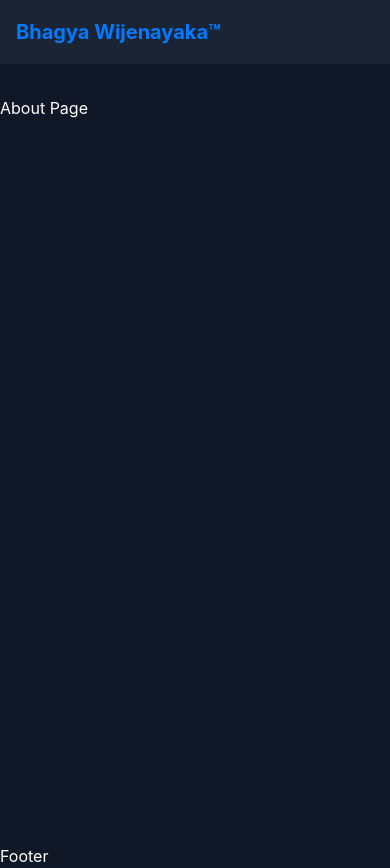
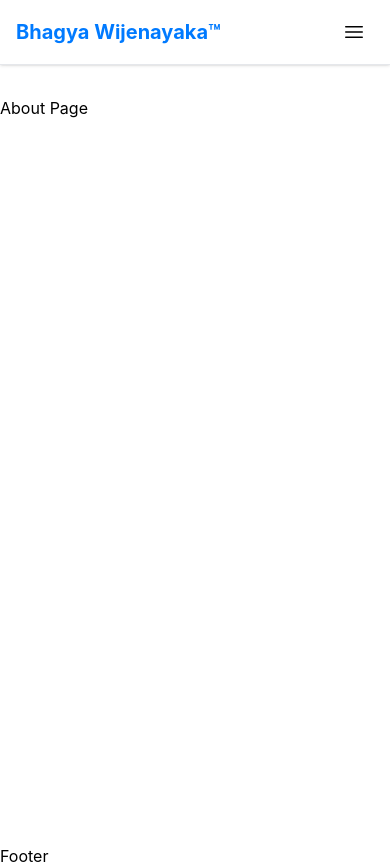
Before and after one commit to BhagyaSubhashini/My-Personal-Portfolio, a Next.js app: page /about in a window 390 px wide. Built offline with nearby package versions, Linux system fonts and the light colour scheme.

Commit message:
Implemented responsive mobile menu & theme context

```diff
--- a/src/app/components/Navbar.tsx
+++ b/src/app/components/Navbar.tsx
@@ -1,12 +1,13 @@
 "use client"
 
-import { MoonIcon, SunIcon } from '@heroicons/react/24/outline';
+import { Bars3Icon, MoonIcon, SunIcon, XMarkIcon } from '@heroicons/react/24/outline';
 import Link from 'next/link';
 import { usePathname } from 'next/navigation';
 import React, { use, useState } from 'react';
+import { useTheme } from '../context/ThemeContext';
 
 const Navbar = () => {
-  const theme = 'dark'; // TODO: get theme from context
+  const {theme, toggleTheme} = useTheme();
   const [isMobileMenuOpen, setIsMobileMenuOpen] = useState<boolean>(false);
   const pathname = usePathname();
   const toggleMobileMenu = () => {
@@ -22,7 +23,7 @@ const Navbar = () => {
   ];
 
   return (
-    <nav className="fixed w-full bg-dark/80 backdrop-blur-sm z-50">
+    <nav className="fixed w-full bg-white/80 dark:bg-dark/80 backdrop-blur-sm z-50 border-b border-gray-200 dark:border-gray-700 shadow-sm transition-colors">
       <div className="container max-w-7xl mx-auto px-4">
 
         {/* Desktop Menu */}
@@ -39,7 +40,7 @@ const Navbar = () => {
                 )
               })
             }
-            <button className='p-2 rounded-lg hover:bg-gray-100 text-primary dark:hover:bg-gray-800 transition-colors cursor-pointer'>
+            <button onClick={toggleTheme} className='p-2 rounded-lg hover:bg-gray-100 dark:text-white hover:text-primary dark:hover:bg-gray-800 transition-colors cursor-pointer'>
               {
                 theme === 'dark' ? (
                   <SunIcon className='w-5 h-5'/>
@@ -50,9 +51,48 @@ const Navbar = () => {
             </button>
 
           </div>
+
+          {/* Mobile Menu Button */}
+
+          <button
+          onClick={toggleMobileMenu}
+          className='md:hidden p-2 rounded-lg hover:bg-gray-100 dark:hover:bg-gray-800 transition-colors cursor-pointer'>
+            {
+              isMobileMenuOpen ? (<XMarkIcon className='w-6 h-6'/>) : (<Bars3Icon className='w-6 h-6'/>)
+            }
+          </button>
+
         </div>
 
         {/* Mobile Menu */}
+
+        {
+          isMobileMenuOpen && (
+            <div className='md:hidden'>
+              <div className='py-4 space-y-4'>
+                {
+                  menuItems.map((item, index) => (
+                    <div key={index} onClick={toggleMobileMenu}>
+                      <Link href={item.href} className='block py-2 hover:text-primary transition-colors'>{item.label}</Link>
+                    </div>
+                  ))
+                }
+                <div>
+                  <button onClick={toggleTheme} className='flex items-center py-2 hover:text-primary transition-colors'>
+              {
+                theme === 'dark' ? (
+                  <><SunIcon className='w-5 h-5 mr-2'/>Light Mode</>
+                ) : (
+                  <><MoonIcon className='w-5 h-5 mr-2'/>Dark Mode</>
+                )
+              }
+            </button>
+                </div>
+              </div>
+            </div>
+          )
+        }
+
       </div>
     </nav>
   )
--- /dev/null
+++ b/src/app/context/ThemeContext.tsx
@@ -0,0 +1,63 @@
+"use client";
+
+import React, { createContext, useContext, useEffect, useState } from "react";
+
+type Theme = "light" | "dark";
+
+interface ThemeContextType {
+  theme: Theme;
+  toggleTheme: () => void;
+  setTheme: (theme: Theme) => void;
+}
+
+const ThemeContext = createContext<ThemeContextType | undefined>(undefined);
+
+export const ThemeProvider = ({children}: { children: React.ReactNode }) => {
+  const [theme, setThemeState] = useState<Theme>("light");
+  const [mounted, setMounted] = useState(false);
+
+  //update the theme
+  const setTheme = (newTheme: Theme) => {
+    setThemeState(newTheme);
+    localStorage.setItem("theme", newTheme);
+    document.documentElement.classList.toggle("dark", newTheme === "dark");
+  };
+
+  //toggle the theme
+  const toggleTheme = () => {
+    setTheme(theme === "light" ? "dark" : "light");
+  };
+
+  //initialize theme
+  useEffect(() => {
+    const savedTheme = localStorage.getItem("theme") as Theme | null;
+    const systemTheme = window.matchMedia("(prefers-color-scheme: dark)").matches ? "dark" : "light";
+    const initialTheme = savedTheme || systemTheme;
+
+    setThemeState(initialTheme);
+    document.documentElement.classList.toggle("dark", initialTheme === "dark");
+    setMounted(true);
+  }, []);
+
+  //prevent flash of wrong theme
+  if (!mounted) {
+    return null;
+  }
+
+  return (
+    <ThemeContext.Provider value={{theme, setTheme, toggleTheme}}>
+      {children}
+    </ThemeContext.Provider>
+  );
+}
+
+//use custom hook to use the theme context
+export function useTheme(){
+  const context = useContext(ThemeContext);
+
+  if( context === undefined) {
+    throw new Error("useTheme must be used within a ThemeProvider");
+  }
+
+  return context;
+}
--- a/src/app/layout.tsx
+++ b/src/app/layout.tsx
@@ -2,6 +2,7 @@ import type { Metadata } from "next";
 import { Geist, Geist_Mono } from "next/font/google";
 import "./globals.css";
 import Navbar from "./components/Navbar";
+import { ThemeProvider } from "./context/ThemeContext";
 
 const geistSans = Geist({
   variable: "--font-geist-sans",
@@ -26,11 +27,14 @@ export default function RootLayout({
   return (
     <html lang="en">
       <body
-        className={`${geistSans.variable} ${geistMono.variable} antialiased bg-gray-900 text-white`}
+        className={`${geistSans.variable} ${geistMono.variable} antialiased bg-white transition-colors dark:bg-gray-900 dark:text-white`}
       >
-        <Navbar />
-        <main className="min-h-screen pt-24">{children}</main>
-        <footer>Footer</footer>
+        <ThemeProvider>
+          <Navbar />
+          <main className="min-h-screen pt-24">{children}</main>
+        < footer>Footer</footer>
+        </ThemeProvider>
+
       </body>
     </html>
   );
```
